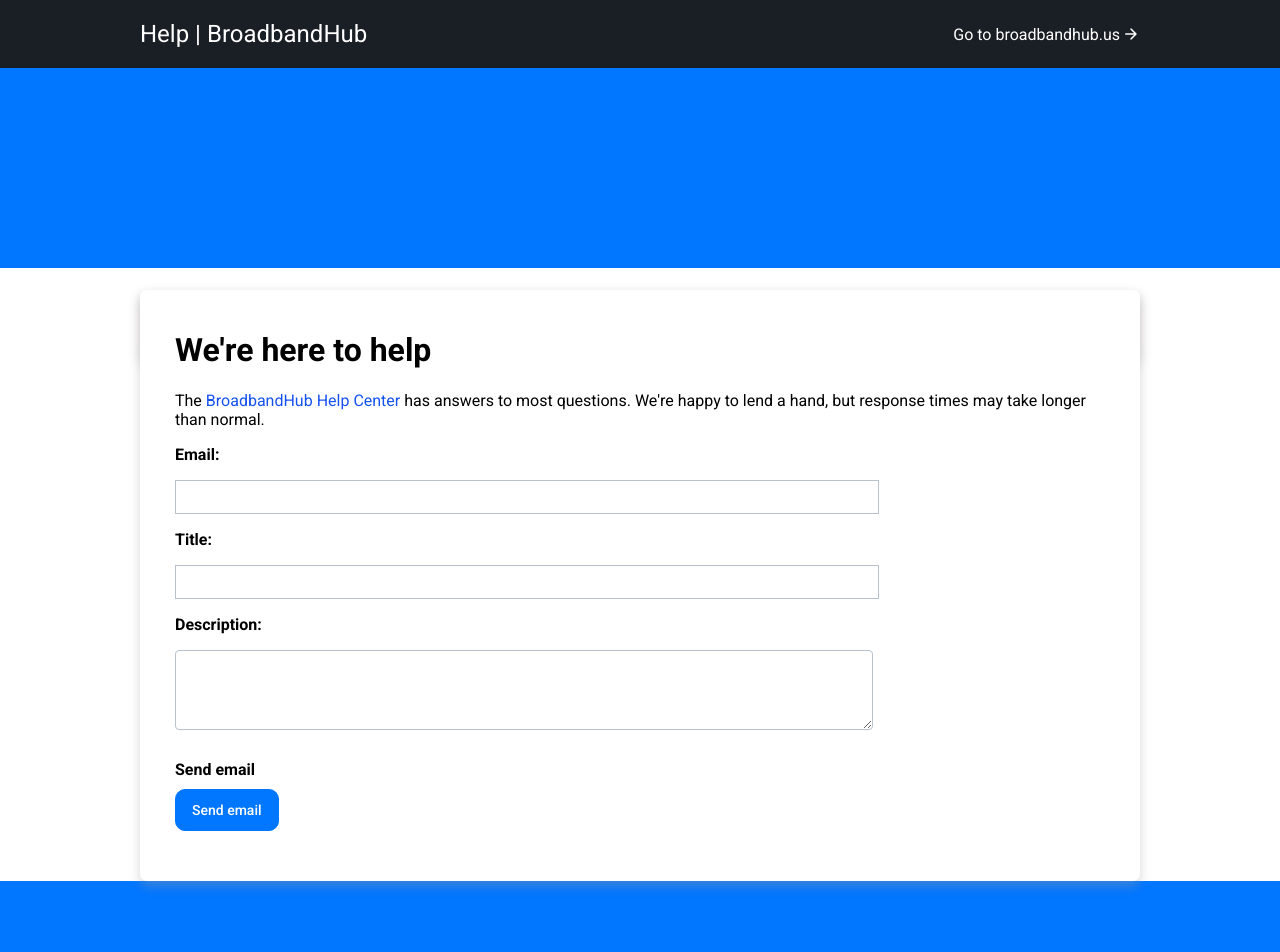
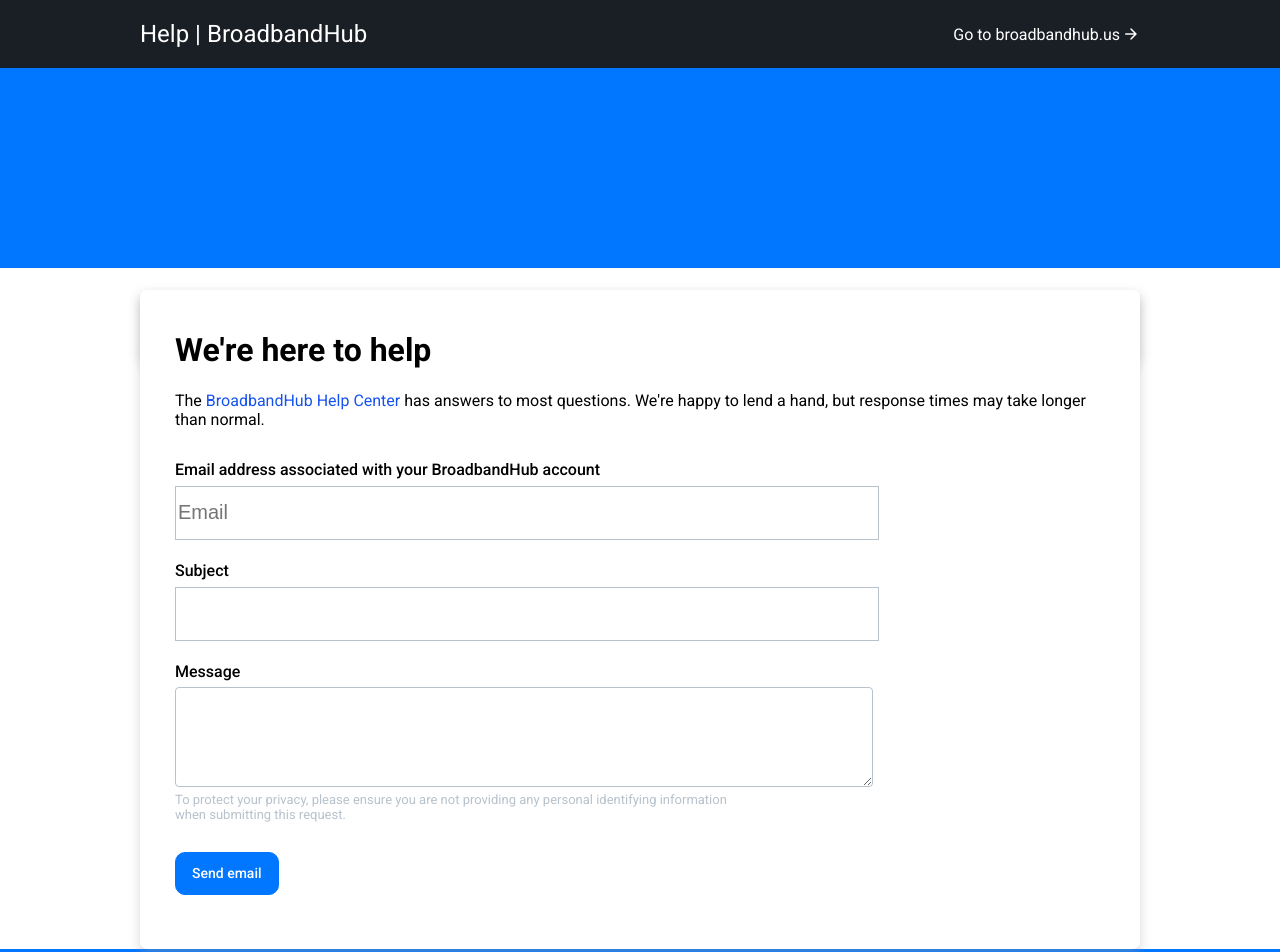
Before and after one commit to kt-eller/help-pages, a Jekyll site: the page built from pages/contact.md, in a window 1280 px wide. Shown: the top 952 px of the page. Built offline with Jekyll 4.4.1, drawn with Linux system fonts in a browser that asks for light colours; nearby versions of some CDN libraries; comment, search, counter and statistics services are not loaded; a style sheet for code colours, icons or effects is not loaded.

Commit message:
Slight css changes

```diff
--- a/_layouts/contact.html
+++ b/_layouts/contact.html
@@ -16,22 +16,25 @@
 
             <div class="form">
                 <div class="email">
-                    <p><b>Email:</b></p>
-                    <input type="text" id="email" name="email">
+                    <label class="form-label">Email address associated with your BroadbandHub account</label>
+                    <input type="text" id="email" name="email" placeholder="Email">
                 </div>
                 <div class="title">
-                    <p><b>Title:</b></p>
+                    <label class="form-label">Subject</label>
                     <input type="text" id="title" name="title">
                 </div>
                 <div class="description">
-                    <p><b>Description:</b></p>
+                    <label class="form-label">Message</label>
                     <textarea type="text" id="description" name="description" rows="3" ></textarea>
+                    <p class="disclaimer">To protect your privacy, please ensure you are not providing any personal identifying information when submitting this request.</p>
                 </div>
             </div>
             <div class="button-container">
+                <!--
                 <div class="button-header">
                     <label class="form-label button-label"><b>Send email</b></label>
                 </div>
+                -->
                 <button class="button email-button send-email" id="send-email" onclick="submitPress()">Send email</button>
                 <div class="button-footer">
                     <label class="form-label button-label"><b id="button-footer-text"></b></label>
@@ -112,16 +115,22 @@
 </script>
 
 <style>
+    .form {
+        margin-top: 30px;
+    }
+
     #email {
-        height: 30px;
+        height: 50px;
         width: 75%;
         border: 1px solid #b7c2cc;
+        font-size: 1.25rem;
     }
 
     #title {
-        height: 30px;
+        height: 50px;
         width: 75%;
         border: 1px solid #b7c2cc;
+        font-size: 1.25rem;
     }
 
     #description {
@@ -133,8 +142,38 @@
         padding-top: 15px;
         margin-top: 0px;
         margin-bottom: 0px;
-        height: 80px;
+        height: 100px;
         width: 75%;
+        font-size: 1rem;
+    }
+
+    .description, .email, .title {
+        margin-top: 20px;
+    }
+
+    .form-label {
+        align-self: flex-start;
+        color: black;
+        display: block;
+        font-weight: 500;
+        line-height: 1.4285714286;
+        margin-bottom: 4px;
+        max-width: 450px;
+        padding-right: 0;
+        padding-top: 0;
+        text-align: left;
+        width: 90%;
+    }
+
+    .disclaimer {
+        margin-top: 5px;
+        margin-bottom: 0;
+        box-sizing: border-box;
+        color: #b7c2cc;
+        font-size: 0.8125rem;
+        max-width: 60%;
+        text-align: left;
+
     }
 
     .button-container {
```
